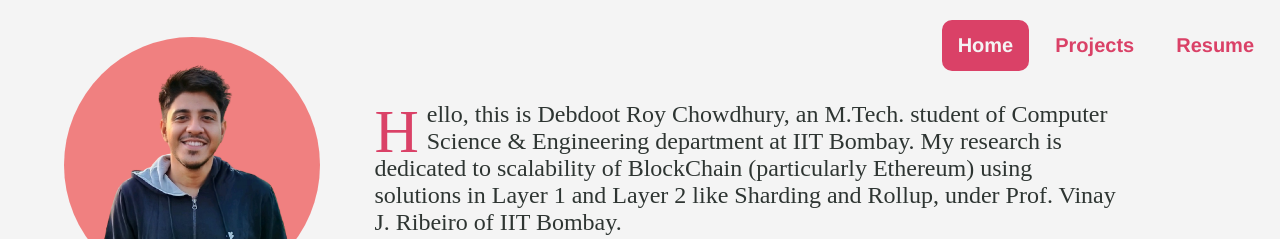
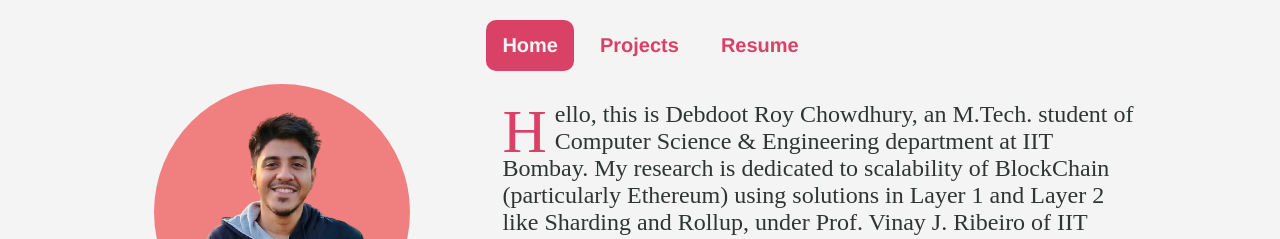
Before and after one commit to DebRC/My-Portfolio, a plain HTML site: page index.html in a window 1280 px wide. Shown: the top 239 px of the page. Drawn offline with Linux system fonts and the light colour scheme.

Commit message:
Fixed layout

```diff
--- a/style.css
+++ b/style.css
@@ -13,7 +13,7 @@ body, html {
 }
 
 .main-content {
-    margin-left: 28%;
+    margin-left: 38%;
     padding: 0% 2% 5% 16px;
 }
 
@@ -99,8 +99,8 @@ h1, h2{
 .sidebar {
     color: var(--black);
     position: fixed;
-    margin-top: 17px;
-    margin-left: 5%;
+    margin-top: 5%;
+    margin-left: 12%;
     width:  20%; /* 300px; */
     max-width: 350px;
     height: 100%;
@@ -136,9 +136,8 @@ footer {
 
 nav {
     display: flex;
-    justify-content: right;
-    /* padding-right: 20%; */
-    margin: 20px 0 30px 28%;
+    justify-content: left;
+    margin: 20px 0 30px 38%;
 }
 
 nav ul {
```
